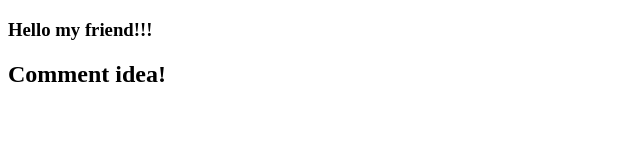
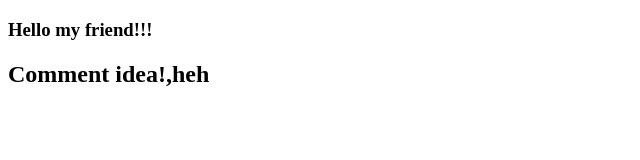
Before and after one commit to ValentinBlokhin/test, a plain HTML site: page index.html in a window 1280 px wide. Shown: the full height of the page, 0-640 px from the left. Drawn offline with Linux system fonts and the light colour scheme.

Commit message:
Initial commit from idea 2

```diff
--- a/index.html
+++ b/index.html
@@ -6,6 +6,6 @@
 <body>
 <h3>Hello my friend!!!</h3>
 
-<h2>Comment idea!</h2>
+<h2>Comment idea!,heh</h2>
 </body>
 </html>
```
